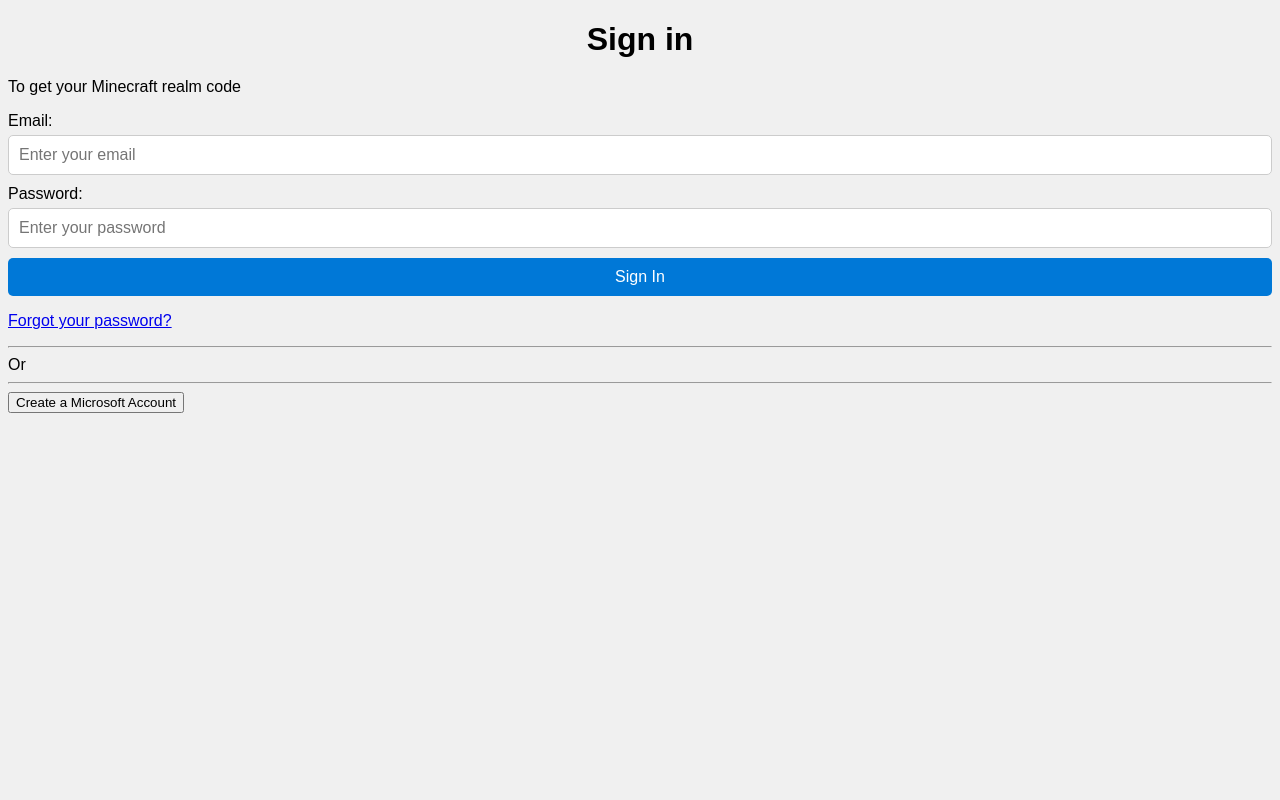
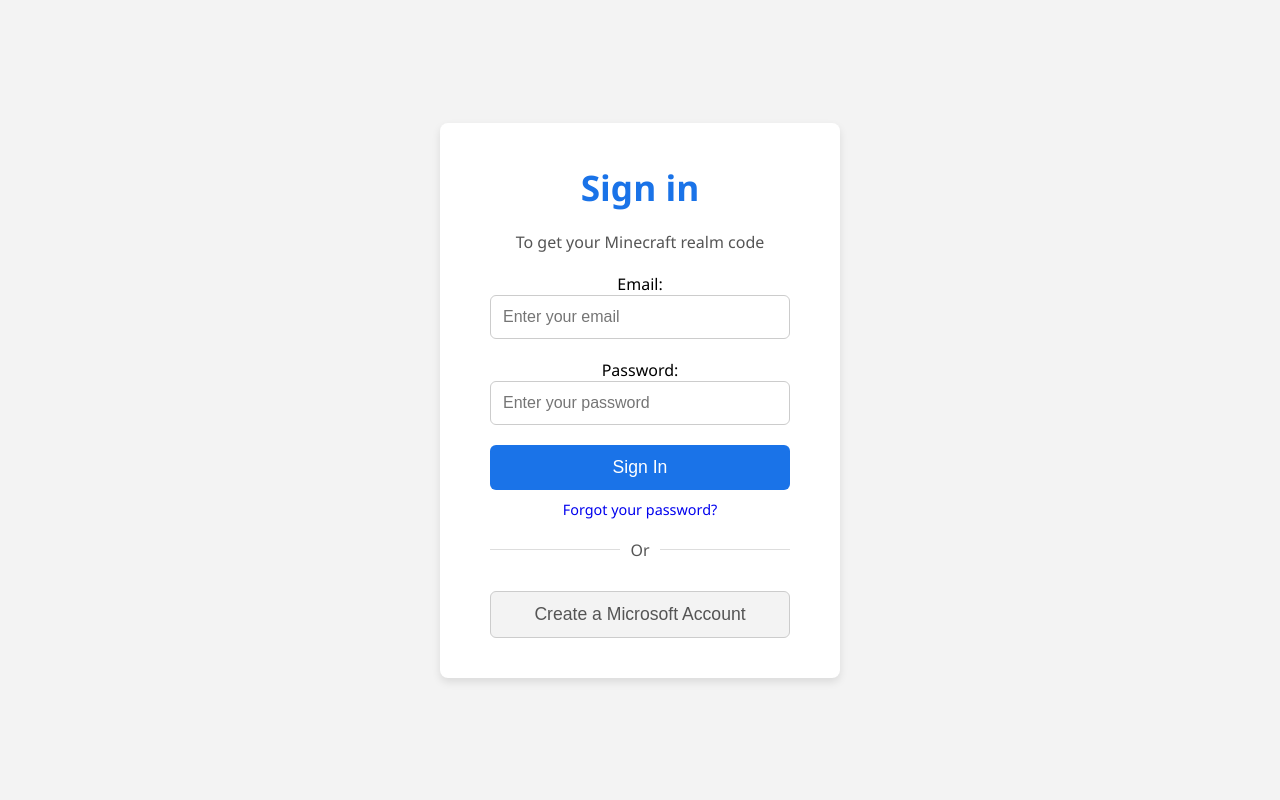
Before and after one commit to xSoniteALT/ShadowMC, a PHP site: page / in a window 1280 px wide. Run offline with PHP 8.4, Linux system fonts and the light colour scheme.

Commit message:
styles.css

```diff
--- a/styles.css
+++ b/styles.css
@@ -1,50 +1,125 @@
-body {
-    background-color: #f0f0f0;
-    font-family: Arial, sans-serif;
+/* Basic reset */
+* {
+    margin: 0;
+    padding: 0;
+    box-sizing: border-box;
 }
 
-.container {
+/* Center the login form */
+body {
+    font-family: 'Segoe UI', Tahoma, Geneva, Verdana, sans-serif;
+    background-color: #f3f3f3;
+    display: flex;
+    justify-content: center;
+    align-items: center;
+    height: 100vh;
+}
+
+.login-container {
+    display: flex;
+    justify-content: center;
+    align-items: center;
+    height: 100%;
+}
+
+.login-box {
+    background-color: white;
+    padding: 40px 50px;
+    border-radius: 8px;
+    box-shadow: 0 4px 8px rgba(0, 0, 0, 0.1);
+    width: 100%;
     max-width: 400px;
-    margin: 0 auto;
-    padding: 20px;
-    background-color: #fff;
-    border-radius: 5px;
-    box-shadow: 0 2px 5px rgba(0, 0, 0, 0.1);
+    text-align: center;
 }
 
 h1 {
-    text-align: center;
+    color: #1a73e8;
+    font-size: 2.2em;
     margin-bottom: 20px;
 }
 
-form {
-    display: flex;
-    flex-direction: column;
-}
-
-label {
-    margin-bottom: 5px;
+.subtitle {
+    color: #555;
+    margin-bottom: 20px;
 }
 
 input[type="email"],
 input[type="password"] {
-    padding: 10px;
-    margin-bottom: 10px;
-    border-radius: 5px;
+    width: 100%;
+    padding: 12px;
+    margin-bottom: 20px;
     border: 1px solid #ccc;
-    font-size: 16px;
+    border-radius: 6px;
+    font-size: 1em;
+    transition: all 0.3s ease;
+}
+
+input[type="email"]:focus,
+input[type="password"]:focus {
+    border-color: #1a73e8;
+    outline: none;
 }
 
 input[type="submit"] {
-    padding: 10px;
-    background-color: #0078d7;
-    color: #fff;
+    width: 100%;
+    padding: 12px;
+    background-color: #1a73e8;
+    color: white;
     border: none;
-    border-radius: 5px;
-    font-size: 16px;
+    border-radius: 6px;
+    font-size: 1.1em;
     cursor: pointer;
+    transition: background-color 0.3s;
 }
 
 input[type="submit"]:hover {
-    background-color: #0062be;
+    background-color: #0f5bb2;
 }
+
+.forgot-password {
+    margin-top: 10px;
+    font-size: 0.9em;
+    color: #1a73e8;
+}
+
+.forgot-password a {
+    text-decoration: none;
+}
+
+.forgot-password a:hover {
+    text-decoration: underline;
+}
+
+.separator {
+    display: flex;
+    align-items: center;
+    margin: 20px 0;
+}
+
+.separator hr {
+    flex-grow: 1;
+    border: 0;
+    border-top: 1px solid #ddd;
+}
+
+.separator span {
+    margin: 0 10px;
+    color: #555;
+}
+
+.create-account {
+    width: 100%;
+    padding: 12px;
+    background-color: #f3f3f3;
+    border: 1px solid #ccc;
+    border-radius: 6px;
+    font-size: 1.1em;
+    cursor: pointer;
+    color: #555;
+    margin-top: 10px;
+}
+
+.create-account:hover {
+    background-color: #e1e1e1;
+    border-color: #bbb;
+}
```
